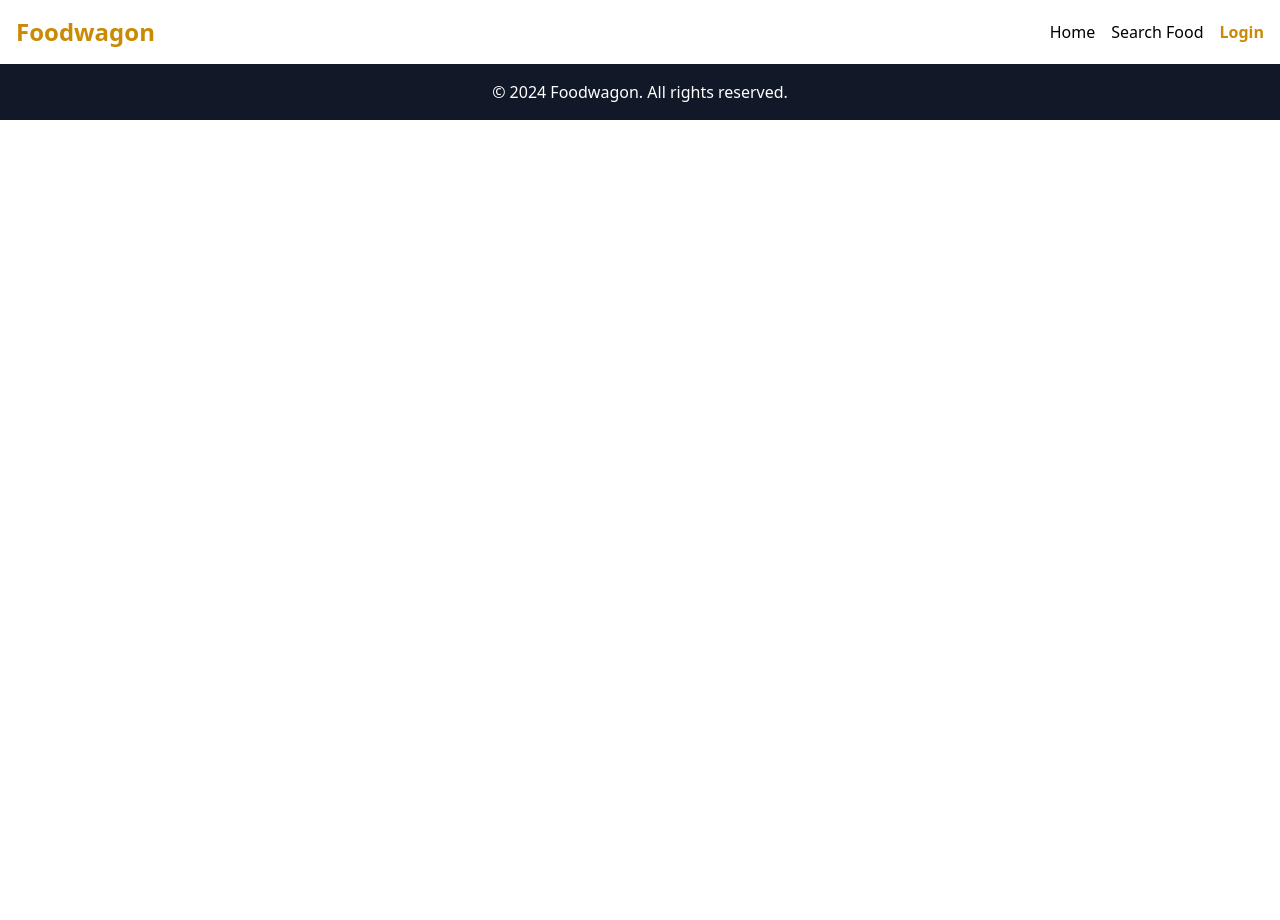
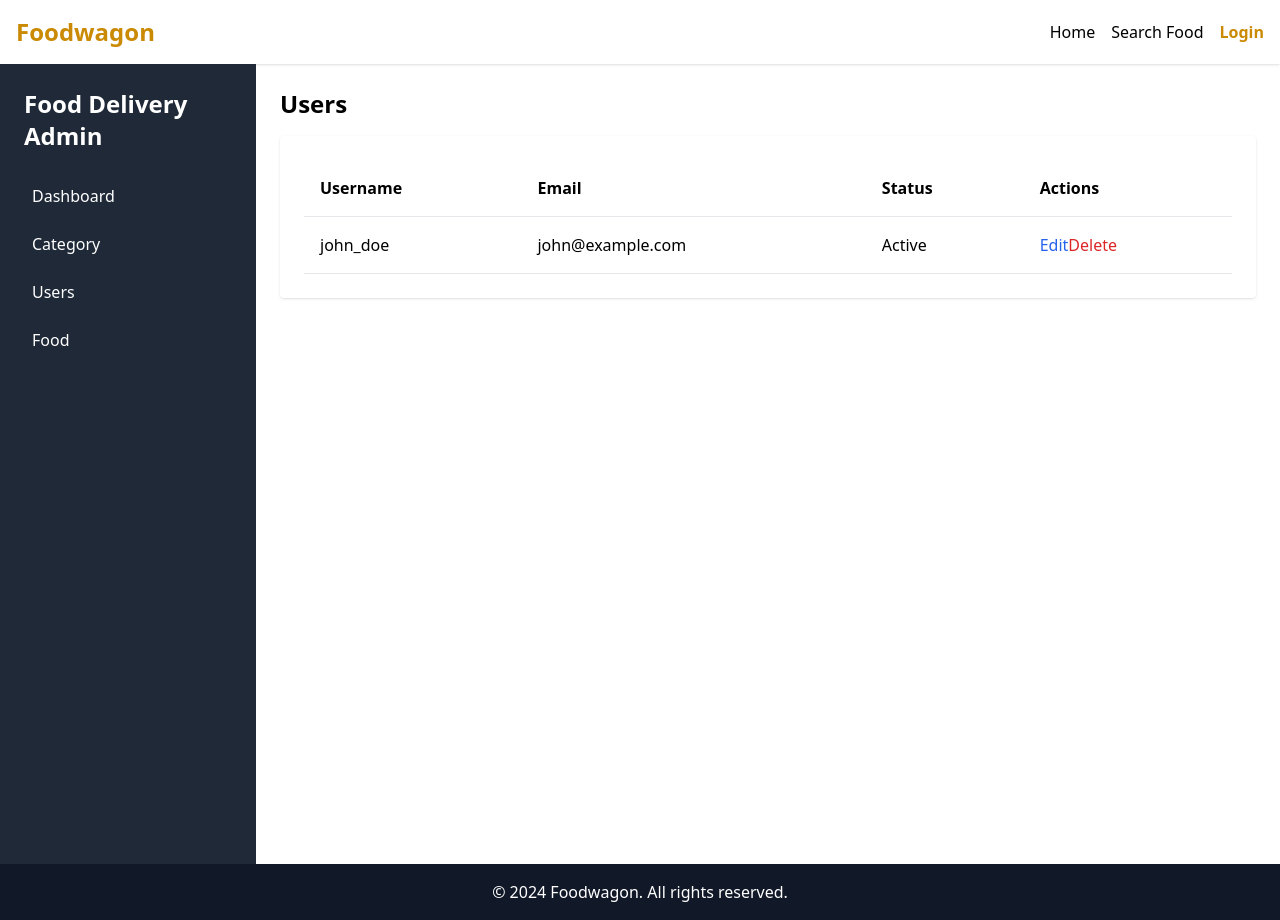
Before and after one commit to ahmedgarci/FoodDeliveryApp, a React (Create React App) app: page /admin/users in a window 1280 px wide. Before the commit the page ends 800 px from the top, so only its background shows below. Built offline with nearby package versions, Linux system fonts and the light colour scheme.

Commit message:
Updated components

```diff
--- a/src/App.js
+++ b/src/App.js
@@ -5,6 +5,12 @@ import { Authenticate } from './Pages/Auth';
 import {NavigationBar} from "./Components/Common/NavigationBar"
 import {Footer} from "./Components/Common/Footer"
 import { SingleFoodPage } from './Components/Home/Food/SingleFoodPage';
+import { Admin } from './Pages/Admin';
+import { Statistique } from './Components/Admin/Statistiques';
+import { Categories } from './Components/Admin/Categories';
+import { Users } from './Components/Admin/Users';
+import { Foods } from './Components/Admin/Foods';
+import NotFound from './Components/Common/PageNotFound';
 
 function App() {
   return (
@@ -14,6 +20,13 @@ function App() {
           <Route path='/' Component={HomePage}/>
           <Route path='/auth' Component={Authenticate}/>
           <Route path='/food' Component={SingleFoodPage}/>
+          <Route path='/admin' Component={Admin}>
+            <Route path='stat' element={<Statistique/>}  />
+            <Route path='categories'element={<Categories/>} />
+            <Route path='users' element={<Users/>}/>
+            <Route path='food' element={<Foods />}/>
+          </Route>
+          <Route path='*' element={<NotFound/>}/>
         </Routes>
         <Footer />
       </Router>
--- /dev/null
+++ b/src/Components/Admin/Categories.js
@@ -0,0 +1,29 @@
+function Categories(){
+    return(
+        <section id="category" class="mb-8">
+            <h2 class="text-2xl font-semibold mb-4">Category</h2>
+            <div class="bg-white p-6 rounded shadow">
+              <table class="w-full text-left">
+                <thead>
+                  <tr>
+                    <th class="border-b p-4">Category Name</th>
+                    <th class="border-b p-4">Description</th>
+                    <th class="border-b p-4">Actions</th>
+                  </tr>
+                </thead>
+                <tbody>
+                  <tr>
+                    <td class="border-b p-4">Pizzas</td>
+                    <td class="border-b p-4">Various kinds of pizzas</td>
+                    <td class="border-b ">
+                      <button class="text-blue-600 hover:underline">Edit</button>
+                      <button class="text-red-600 hover:underline">Delete</button>
+                    </td>
+                  </tr>
+                </tbody>
+              </table>
+            </div>
+          </section>
+    )
+}
+export {Categories}
--- /dev/null
+++ b/src/Components/Admin/Foods.js
@@ -0,0 +1,31 @@
+function Foods(){
+    return(
+        <section id="food" class="mb-8">
+            <h2 class="text-2xl font-semibold mb-4">Food</h2>
+            <div class="bg-white p-6 rounded shadow">
+              <table class="w-full text-left">
+                <thead>
+                  <tr>
+                    <th class="border-b p-4">Food Name</th>
+                    <th class="border-b p-4">Category</th>
+                    <th class="border-b p-4">Price</th>
+                    <th class="border-b p-4">Actions</th>
+                  </tr>
+                </thead>
+                <tbody>
+                  <tr>
+                    <td class="border-b p-4">Margherita Pizza</td>
+                    <td class="border-b p-4">Pizzas</td>
+                    <td class="border-b p-4">$10</td>
+                    <td class="border-b p-4">
+                      <button class="text-blue-600 hover:underline">Edit</button>
+                      <button class="text-red-600 hover:underline">Delete</button>
+                    </td>
+                  </tr>
+                </tbody>
+              </table>
+            </div>
+          </section>
+    )
+}
+export {Foods}
--- /dev/null
+++ b/src/Components/Admin/Statistiques.js
@@ -0,0 +1,27 @@
+
+function Statistique(){
+    return(
+        <section id="dashboard" class="mb-8">
+        <h2 class="text-2xl font-semibold mb-4">Dashboard</h2>
+        <div class="grid grid-cols-1 md:grid-cols-2 lg:grid-cols-4 gap-4">
+          <div class="bg-white p-6 rounded shadow">
+            <h3 class="text-lg font-semibold">Total Orders</h3>
+            <p class="text-2xl mt-2">1,245</p>
+          </div>
+          <div class="bg-white p-6 rounded shadow">
+            <h3 class="text-lg font-semibold">Total Revenue</h3>
+            <p class="text-2xl mt-2">$12,500</p>
+          </div>
+          <div class="bg-white p-6 rounded shadow">
+            <h3 class="text-lg font-semibold">Active Users</h3>
+            <p class="text-2xl mt-2">890</p>
+          </div>
+          <div class="bg-white p-6 rounded shadow">
+            <h3 class="text-lg font-semibold">New Orders</h3>
+            <p class="text-2xl mt-2">32</p>
+          </div>
+        </div>
+      </section>
+    )
+}
+export {Statistique}
--- /dev/null
+++ b/src/Components/Admin/Users.js
@@ -0,0 +1,31 @@
+function Users(){
+    return(
+        <section id="users" class="mb-8">
+        <h2 class="text-2xl font-semibold mb-4">Users</h2>
+        <div class="bg-white p-6 rounded shadow">
+          <table class="w-full text-left">
+            <thead>
+              <tr>
+                <th class="border-b p-4">Username</th>
+                <th class="border-b p-4">Email</th>
+                <th class="border-b p-4">Status</th>
+                <th class="border-b p-4">Actions</th>
+              </tr>
+            </thead>
+            <tbody>
+              <tr>
+                <td class="border-b p-4">john_doe</td>
+                <td class="border-b p-4">john@example.com</td>
+                <td class="border-b p-4">Active</td>
+                <td class="border-b p-4">
+                  <button class="text-blue-600 hover:underline">Edit</button>
+                  <button class="text-red-600 hover:underline">Delete</button>
+                </td>
+              </tr>
+            </tbody>
+          </table>
+        </div>
+      </section>
+    )
+}
+export {Users}
--- /dev/null
+++ b/src/Components/Common/PageNotFound.js
@@ -0,0 +1,19 @@
+import React from 'react';
+import { NavLink } from 'react-router-dom';
+
+const NotFound = () => {
+  return (
+    <div className="flex items-center justify-center min-h-screen bg-gray-100">
+      <div className="text-center">
+        <h1 className="text-6xl font-bold text-gray-800">404</h1>
+        <h2 className="mt-4 text-2xl text-gray-600">Page Not Found</h2>
+        <p className="mt-2 text-gray-500">Sorry, the page you are looking for does not exist.</p>
+        <NavLink to="/" className="mt-6 inline-block px-4 py-2 text-white bg-blue-500 rounded hover:bg-blue-600 transition">
+          Go to Homepage
+        </NavLink>
+      </div>
+    </div>
+  );
+};
+
+export default NotFound;
--- a/src/Components/Home/Food/FoodCard.js
+++ b/src/Components/Home/Food/FoodCard.js
@@ -10,8 +10,7 @@ function FoodCard({name,price,imageUrl}){
                 <p class="mt-4 font-semibold">{price}</p>
                 <p class="text-gray-500">{name}</p>
             </NavLink>
-
-</>
+        </>
     )
 }
 
--- /dev/null
+++ b/src/Pages/Admin.js
@@ -0,0 +1,30 @@
+import { Outlet } from 'react-router';
+import { NavLink } from 'react-router-dom';
+
+
+function Admin(){
+
+    return(
+        <div className="flex min-h-screen">
+        <aside className="w-64 bg-gray-800 text-white flex flex-col">
+          <div className="p-6">
+            <h1 className="text-2xl font-semibold">Food Delivery Admin</h1>
+          </div>
+
+          <nav className=" flex-1 px-4 space-y-2">
+            <NavLink to="/admin/stat" className="block px-4 py-2 rounded hover:bg-gray-700">Dashboard</NavLink>
+            <NavLink to="/admin/categories" className="block px-4 py-2 rounded hover:bg-gray-700">Category</NavLink>
+            <NavLink to="/admin/users" className="block px-4 py-2 rounded hover:bg-gray-700">Users</NavLink>
+            <NavLink to="/admin/food" className="block px-4 py-2 rounded hover:bg-gray-700">Food</NavLink>
+          </nav>
+
+
+        </aside>
+        <main className="flex-1 p-6">
+           <Outlet/>
+        </main>
+      </div>
+    )
+}
+
+export {Admin}
```
